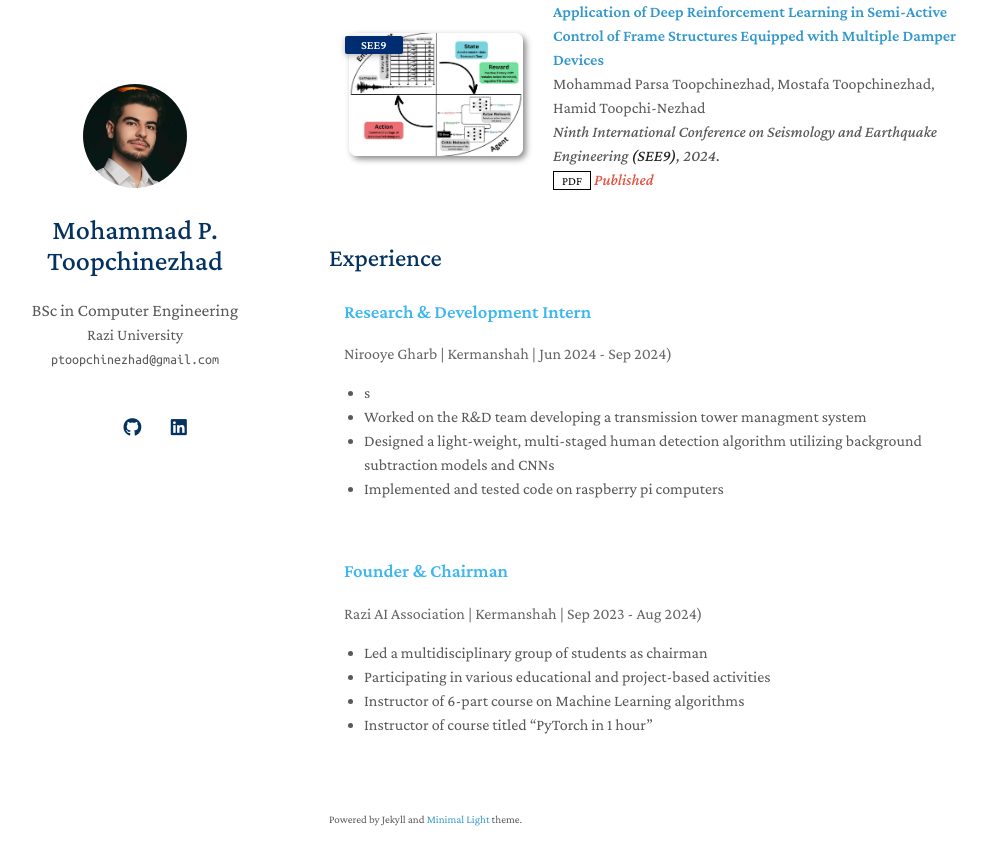
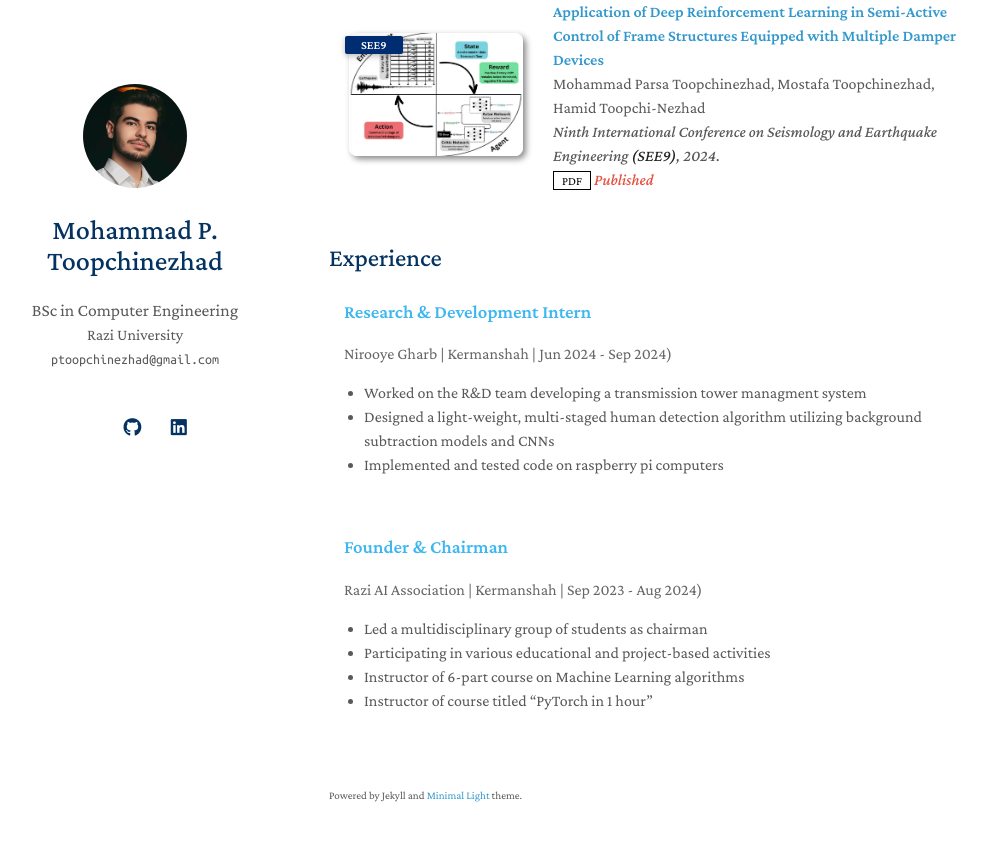
Before and after one commit to Procedurally-Generated-Human/Procedurally-Generated-Human.github.io, a Jekyll site: the page built from index.md, in a window 1280 px wide and 900 px high, scrolled down 854 px. Shown: the top 865 px of the window, without its empty margins (141-1126 px from the left). Built offline with Jekyll 4.4.1, drawn with Linux system fonts in a browser that asks for light colours; a style sheet for code colours, icons or effects is not loaded; our own code applies the rules of GitHub Pages for plain Markdown files.

Commit message:
Update index.md

```diff
--- a/index.md
+++ b/index.md
@@ -34,7 +34,6 @@ Seeking master's position for Fall 2025
     </h3>
     <p style="color: #666; margin-bottom: 15px;">Nirooye Gharb | Kermanshah | Jun 2024 - Sep 2024)</p>
     <ul style="list-style-type: disc; padding-left: 20px;">
-        <li>s</li>
         <li>Worked on the R&D team developing a transmission tower managment system </li>
         <li>Designed a light-weight, multi-staged human detection algorithm utilizing background subtraction models and CNNs</li>
         <li>Implemented and tested code on raspberry pi computers</li>
```
